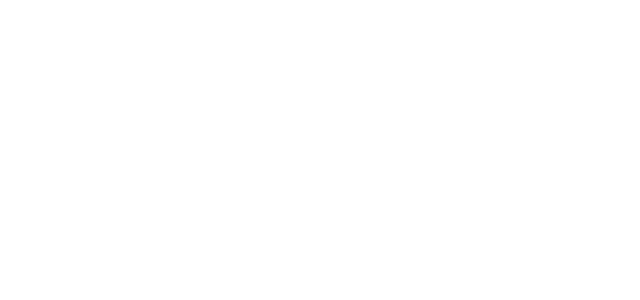
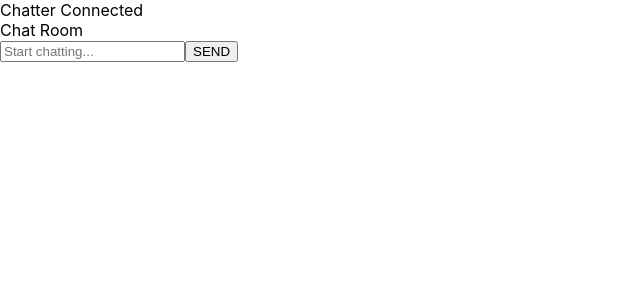
Before and after one commit to anismerchant/capstone-chatup-responsive, a React (Create React App) app in the folder client/: page / in a window 1280 px wide. Shown: the top 300 px of the page, without its empty margins (0-640 px from the left). Built offline with nearby package versions, Linux system fonts and the light colour scheme.

Commit message:
capstone: Create main component to display users-online and chat room

```diff
--- a/client/src/App.js
+++ b/client/src/App.js
@@ -1,10 +1,11 @@
 import React, { Component } from 'react';
+import Main from './Main';
 
 class App extends Component {
   render() {
     return (
       <div className="App">
-
+        <Main />
       </div>
     );
   }
--- /dev/null
+++ b/client/src/Main.js
@@ -0,0 +1,20 @@
+import React, { Component } from 'react';
+
+class Main extends Component {
+  render() {
+    return (
+      <div className="App">
+        <div>Chatter Connected</div>
+        <div>Chat Room</div>
+        <div id="chatbar__container">
+            <form id="chatbar__container--form">
+                <input id="chatbar__container--input" type="text" placeholder="Start chatting..."/>
+                <button id="chatbar__container--msg-submit" type="submit">SEND</button>
+            </form>
+        </div>
+      </div>
+    );
+  }
+}
+
+export default Main;
```
